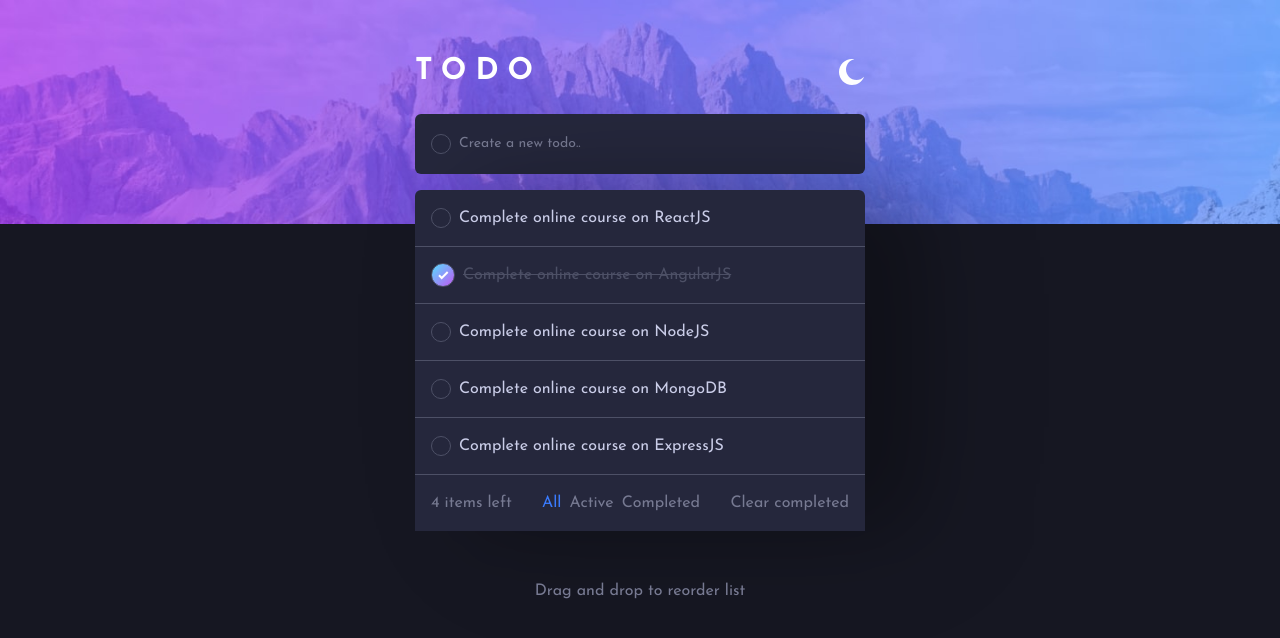
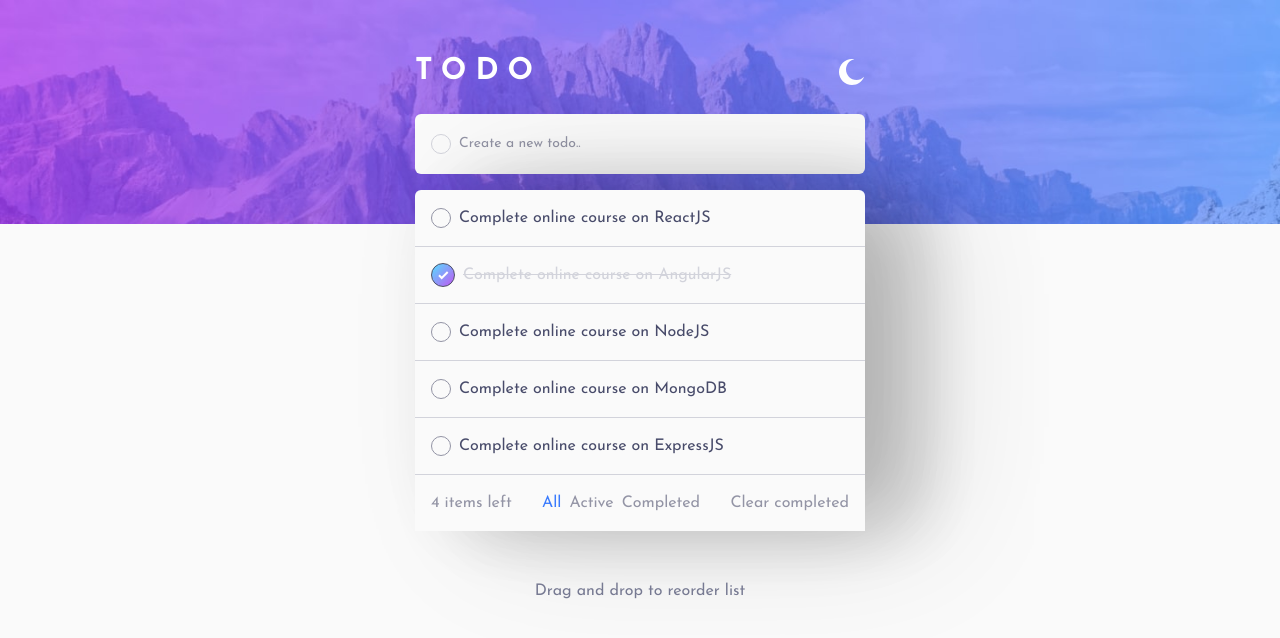
Before and after one commit to Enx-dev/simpleTodoApp, a React (Create React App) app: page / in a window 1280 px wide. Shown: the top 638 px of the page. Built offline with nearby package versions, Linux system fonts and the light colour scheme.

Commit message:
drag and drop issuse fixed

```diff
--- a/public/index.html
+++ b/public/index.html
@@ -1,5 +1,5 @@
 <!DOCTYPE html>
-<html lang="en" class="dark" >
+<html lang="en">
   <head>
     <meta charset="utf-8" />
     <link rel="icon" href="%PUBLIC_URL%/favicon-32x32.png" />
--- a/src/Components/TodoConatiner.tsx
+++ b/src/Components/TodoConatiner.tsx
@@ -65,8 +65,6 @@ const TodoConatiner = (props: Props) => {
   const moveCard = useCallback(
     (id: string, atIndex: number) => {
       const { card, index } = findCard(id);
-      // const newCards = todos?.splice(index!, 0, card);
-      // console.log(newCards);
       dispatch(
         setTodos(
           update(Todos, {
--- /dev/null
+++ b/src/hooks/DnD.tsx
@@ -0,0 +1,29 @@
+import { HTML5Backend } from "react-dnd-html5-backend";
+import { TouchBackend } from "react-dnd-touch-backend";
+import { DndProvider } from "react-dnd";
+import React, { useEffect, useState } from "react";
+
+type Props = {
+  childern: React.ReactNode;
+};
+
+export const DnDMulti: React.FC<Props> = ({ childern }) => {
+  const [provider, setProvider] = useState<any>();
+
+  const isTouchDevice = () => {
+    if ("ontouchstart" in window) {
+      setProvider(true);
+    } else {
+      setProvider(false);
+    }
+  };
+  useEffect(() => {
+    isTouchDevice();
+  }, []);
+
+  return (
+    <DndProvider backend={provider ? TouchBackend : HTML5Backend}>
+      {childern}
+    </DndProvider>
+  );
+};
--- a/src/index.tsx
+++ b/src/index.tsx
@@ -8,21 +8,17 @@ import { PersistGate } from "redux-persist/integration/react";
 import { DndProvider } from "react-dnd";
 import { TouchBackend } from "react-dnd-touch-backend";
 import { HTML5Backend } from "react-dnd-html5-backend";
-
-const opts = {
-  enableMouseEvents: true,
-};
+import { DnDMulti } from "./hooks/DnD";
 
 const root = ReactDOM.createRoot(
   document.getElementById("root") as HTMLElement
 );
+
 root.render(
   <React.StrictMode>
     <Provider store={makeStore}>
       <PersistGate loading={null} persistor={persistor}>
-        <DndProvider backend={HTML5Backend} options={opts}>
-          <App />
-        </DndProvider>
+        <DnDMulti childern={<App />} />
       </PersistGate>
     </Provider>
   </React.StrictMode>
```
